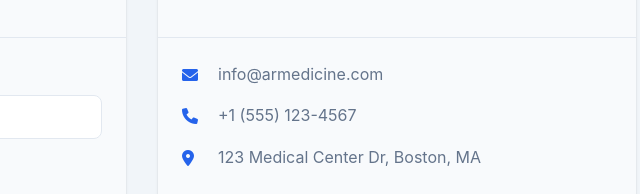
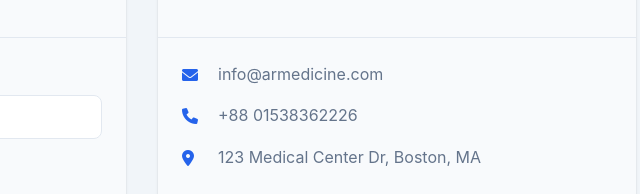
Before and after one commit to mahmud456/Augmented-Reality, a plain HTML site: page index.html in a window 1280 px wide. Shown: the part 10230-10424 px from the top of the page, 628-1268 px from the left. Drawn offline with Linux system fonts and the light colour scheme.

Commit message:
Update index.html
mobile number

```diff
--- a/index.html
+++ b/index.html
@@ -665,7 +665,7 @@
                                 </div>
                                 <div class="contact-item">
                                     <i class="fas fa-phone"></i>
-                                    <span>+1 (555) 123-4567</span>
+                                    <span>+88 01538362226</span>
                                 </div>
                                 <div class="contact-item">
                                     <i class="fas fa-map-marker-alt"></i>
```
